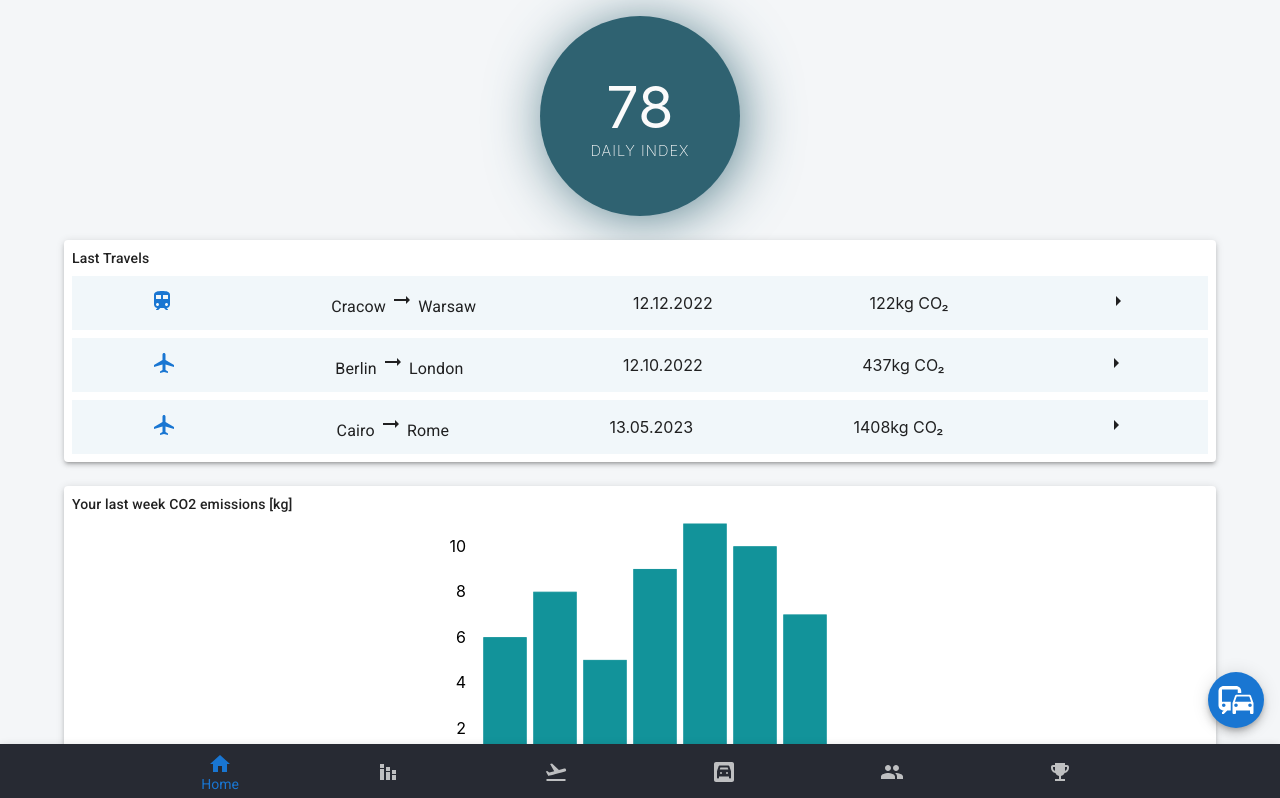
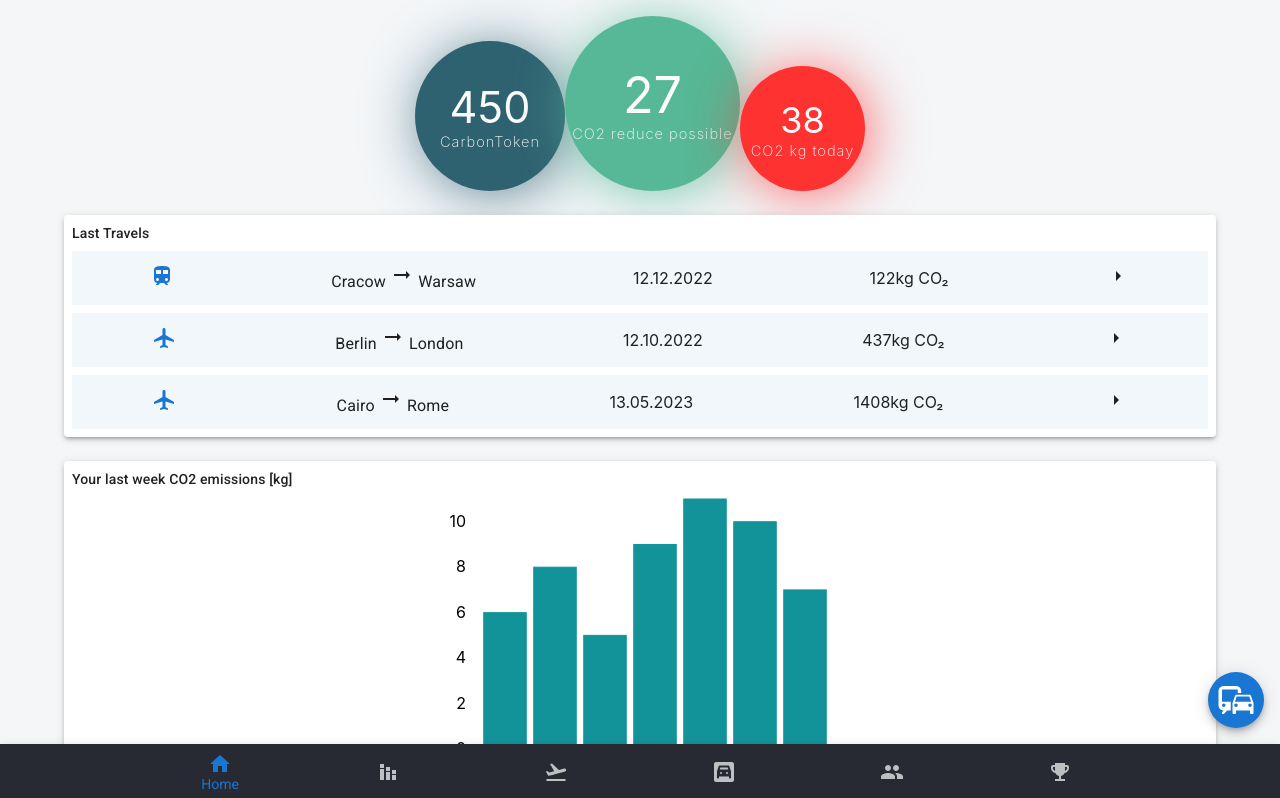
Before and after one commit to polszewsky/no-such-app, a React (Create React App) app: page / in a window 1280 px wide. Shown: the top 798 px of the page. Built offline with nearby package versions, Linux system fonts and the light colour scheme.

Commit message:
Home page Statistic circle

```diff
--- a/src/pages/Home.js
+++ b/src/pages/Home.js
@@ -19,7 +19,39 @@ export default function Home() {
       justifyContent="center"
       sx={{ paddingTop: "1rem" }}
     >
-      <PointsIndex points="78" scale={0.8} label="DAILY INDEX" />
+      <Grid container item direction="row" spacing={3}>
+        {/** Points Index */}
+
+        <Grid item xs={12}>
+          <Grid
+            container
+            item
+            direction="row"
+            alignItems="flex-end"
+            justifyContent="center"
+          >
+            <Grid item>
+              <PointsIndex points={450} label="CarbonToken" scale={0.6} />
+            </Grid>
+            <Grid item>
+              <PointsIndex
+                points={27}
+                label="CO2 reduce possible"
+                scale={0.7}
+                color="#56B896"
+              />
+            </Grid>
+            <Grid item>
+              <PointsIndex
+                points={38}
+                label="CO2 kg today"
+                scale={0.5}
+                color="#FF3232"
+              />
+            </Grid>
+          </Grid>
+        </Grid>
+      </Grid>
 
       <LastTravels />
 
--- a/src/pages/rewards/RewardsPage.js
+++ b/src/pages/rewards/RewardsPage.js
@@ -21,8 +21,6 @@ import PointsIndex from "../home/PointsIndex";
 import CreditScoreIcon from "@mui/icons-material/CreditScore";
 import CheckroomIcon from "@mui/icons-material/Checkroom";
 import SportsScoreIcon from "@mui/icons-material/SportsScore";
-import CheckBoxIcon from "@mui/icons-material/CheckBox";
-import DisabledByDefaultIcon from "@mui/icons-material/DisabledByDefault";
 
 export default function RewardsPage() {
   let match = useRouteMatch();
```
